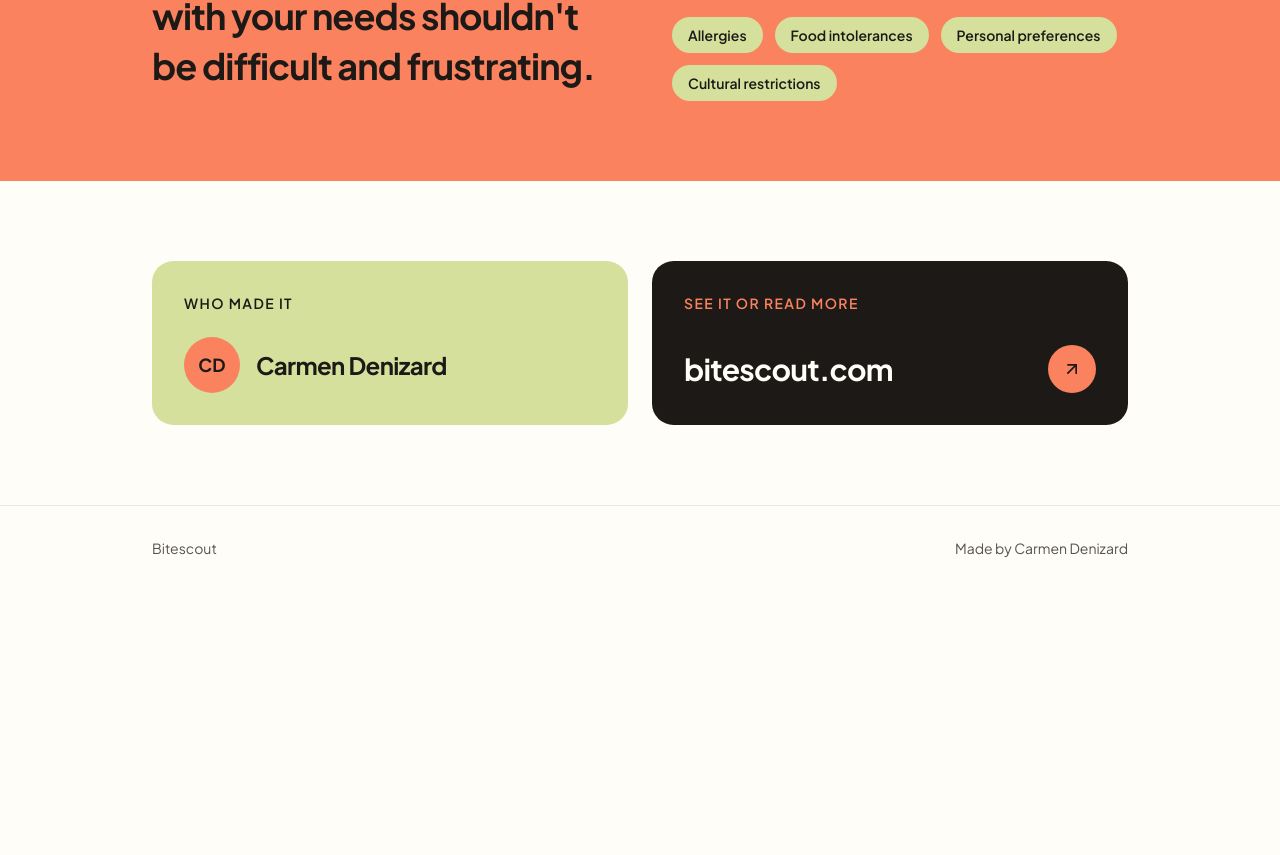
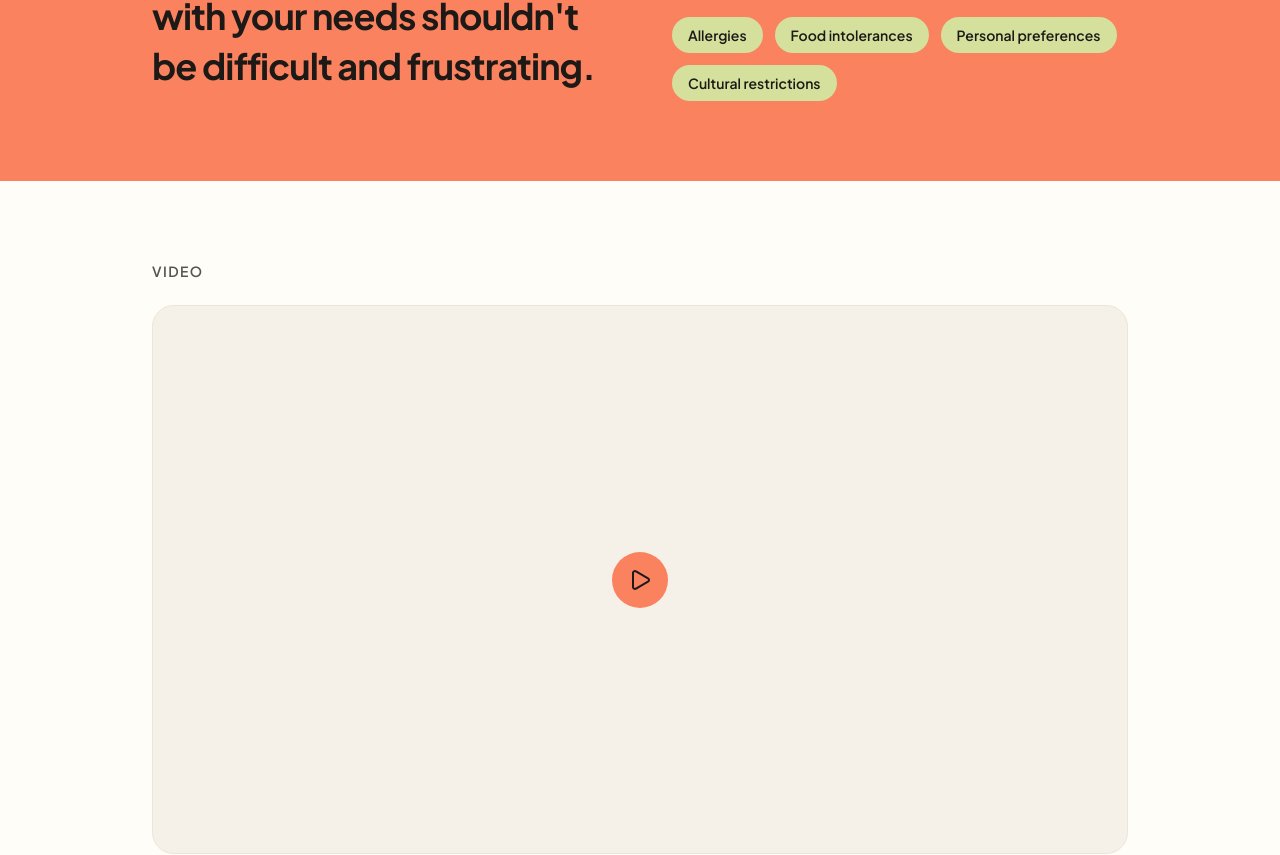
Before and after one commit to carmen-denizard/bitescout-first-prototype-ef, a Next.js app: page / in a window 1280 px wide. Shown: the part 934-1789 px from the top of the page. Before the commit the page ends 1524 px from the top, so only its background shows below. Built offline with nearby package versions, Linux system fonts and the light colour scheme.

Commit message:
feat: add VideoSection component and include it in Page layout
V0-Chat-Id: sHk6Pn7xeHx

```diff
--- a/app/page.tsx
+++ b/app/page.tsx
@@ -1,6 +1,7 @@
 import { Hero } from '@/components/hero'
 import { MakerAndLink } from '@/components/maker-and-link'
 import { SiteHeader } from '@/components/site-header'
+import { VideoSection } from '@/components/video-section'
 import { WhyItMatters } from '@/components/why-it-matters'
 
 export default function Page() {
@@ -10,6 +11,7 @@ export default function Page() {
       <main>
         <Hero />
         <WhyItMatters />
+        <VideoSection />
         <MakerAndLink />
       </main>
       <footer className="border-t border-border">
--- /dev/null
+++ b/components/video-section.tsx
@@ -0,0 +1,34 @@
+import { Play } from 'lucide-react'
+
+// Paste an embed URL here, e.g. https://www.youtube.com/embed/VIDEO_ID or https://player.vimeo.com/video/VIDEO_ID
+const VIDEO_EMBED_URL = ''
+const VIDEO_TITLE = 'Bitescout video'
+
+export function VideoSection() {
+  return (
+    <section id="video" aria-labelledby="video-heading" className="mx-auto max-w-5xl px-6 pt-20">
+      <h2 id="video-heading" className="text-sm font-semibold uppercase tracking-widest text-muted-foreground">
+        Video
+      </h2>
+      <div className="mt-6 aspect-video w-full overflow-hidden rounded-2xl border border-border bg-muted">
+        {VIDEO_EMBED_URL ? (
+          <iframe
+            src={VIDEO_EMBED_URL}
+            title={VIDEO_TITLE}
+            className="size-full"
+            loading="lazy"
+            allow="accelerometer; autoplay; clipboard-write; encrypted-media; gyroscope; picture-in-picture; web-share"
+            referrerPolicy="strict-origin-when-cross-origin"
+            allowFullScreen
+          />
+        ) : (
+          <div className="flex size-full items-center justify-center" aria-hidden="true">
+            <span className="flex size-14 items-center justify-center rounded-full bg-primary text-primary-foreground">
+              <Play className="size-6" />
+            </span>
+          </div>
+        )}
+      </div>
+    </section>
+  )
+}
```
